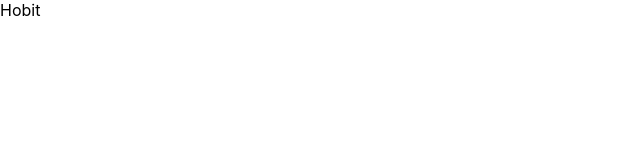
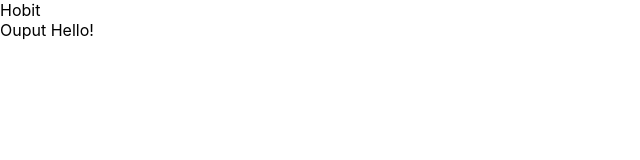
Before and after one commit to kweb-hoBIT/hoBIT-frontend, a React (Create React App) app: page / in a window 1280 px wide. Shown: the top 160 px of the page, without its empty margins (0-640 px from the left). Built offline with nearby package versions, Linux system fonts and the light colour scheme.

Commit message:
Feat: base directory layout

```diff
--- a/src/App.tsx
+++ b/src/App.tsx
@@ -1,5 +1,12 @@
+import HelloOutput from "./components/HelloOutput";
+
 function App() {
-  return <div className="App">Hobit</div>;
+  return (
+    <div className="App">
+      Hobit
+      <HelloOutput message={"Hello!"} />
+    </div>
+  );
 }
 
 export default App;
--- /dev/null
+++ b/src/components/HelloOutput.tsx
@@ -0,0 +1,11 @@
+import React from "react";
+
+interface HelloOutputProps {
+  message: string;
+}
+
+const HelloOutput: React.FC<HelloOutputProps> = ({ message }) => {
+  return <div>Ouput {message}</div>;
+};
+
+export default HelloOutput;
--- /dev/null
+++ b/src/pages.ts
@@ -0,0 +1,3 @@
+export const pages = {
+  __root: "/",
+};
```
Also changed, not shown: src/envs.ts (added, +7 -0 lines), src/assets/hobit.jpg (added).
